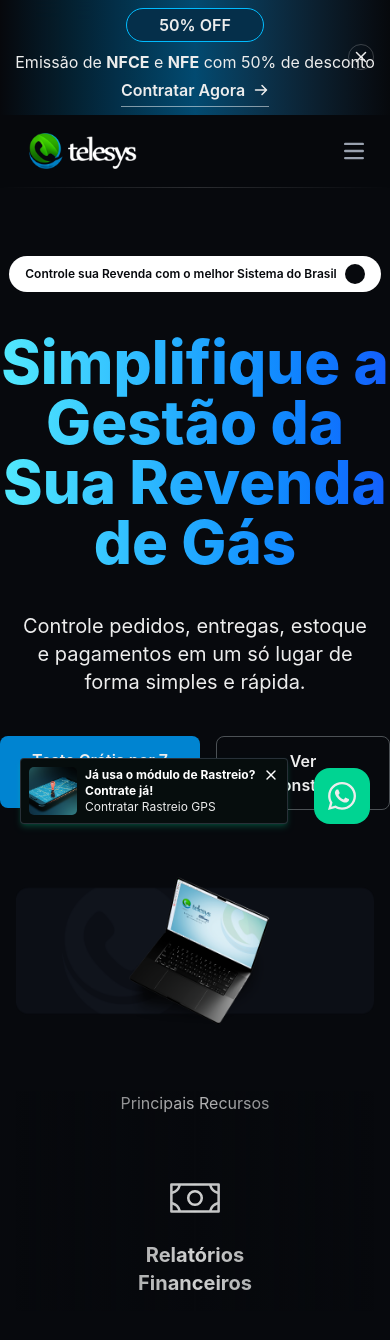
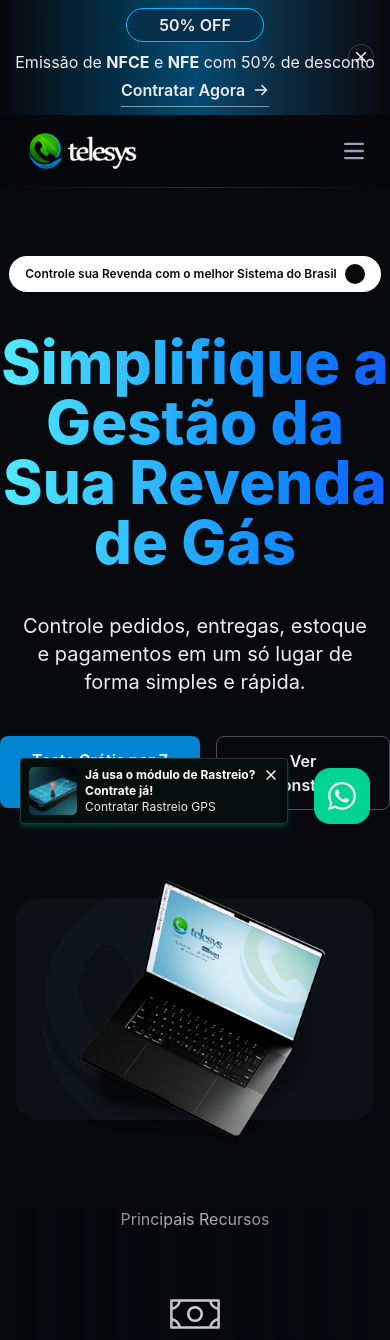
Before and after one commit to ronniepettersonn/telesys, a Next.js app: page / in a window 390 px wide. Shown: the top 1340 px of the page. Built offline with nearby package versions, Linux system fonts and the light colour scheme.

Commit message:
correcao hero mobile

```diff
--- a/src/app/page.tsx
+++ b/src/app/page.tsx
@@ -5,6 +5,7 @@
 import Image from "next/image";
 
 import HeroImg from '../../public/hero1.png'
+import HeroImgMobile from '../../public/hero1-mobile.png'
 import Banner1 from '../../public/banner1.png'
 import Banner2 from '../../public/banner2.png'
 import Banner3 from '../../public/banner3.png'
@@ -61,8 +62,12 @@
             </Link>
           </div>
 
-          <div className="mt-16 max-h-[480px] mx-4">
+          <div className="hidden md:flex mt-16 max-h-[480px] mx-4">
             <Image src={HeroImg} alt="banner" className="max-h-[480px] w-auto rounded-3xl" />
+          </div>
+
+          <div className="md:hidden mt-16  mx-4">
+            <Image src={HeroImgMobile} alt="banner" className="max-h-[480px] w-auto rounded-3xl" />
           </div>
 
         </div>
```
Also changed, not shown: public/hero1-mobile.png (added).
